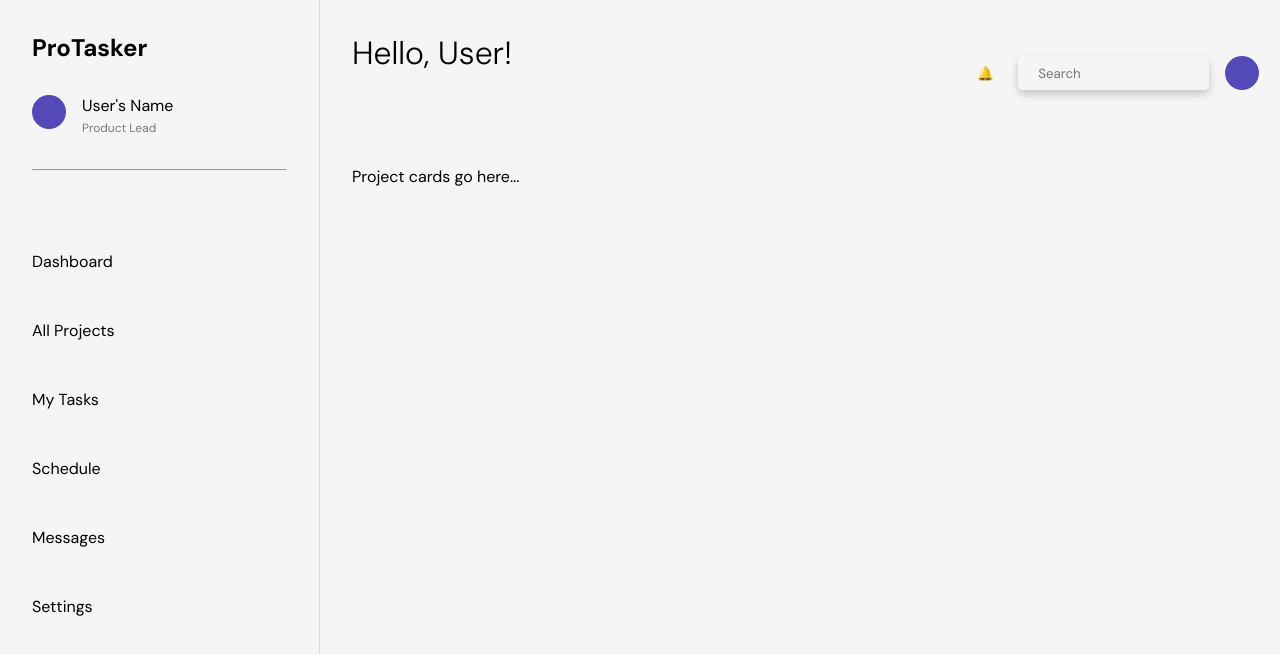
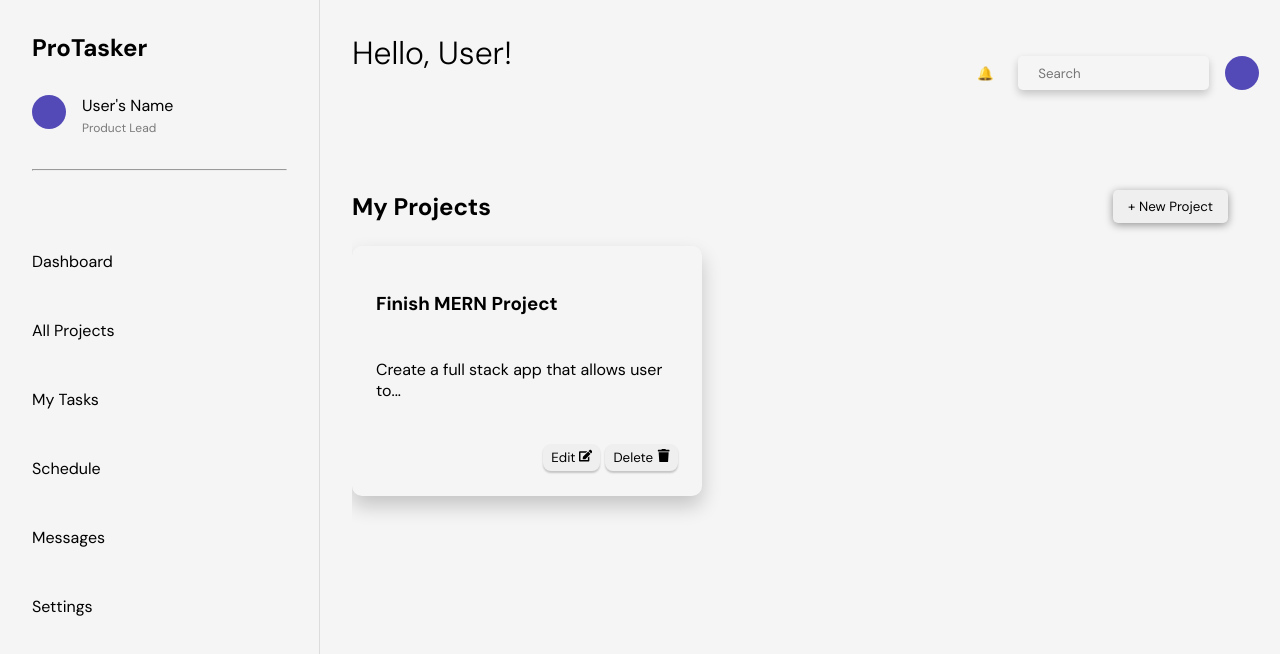
Before and after one commit to vbolden/pro-tasker-app, a React app in the folder frontend/: page /dashboard/projects in a window 1280 px wide. Shown: the top 654 px of the page. Built offline with nearby package versions, Linux system fonts and the light colour scheme; the HTML template or start-up script is replaced by a standard one; a web font is replaced by a local one.

Commit message:
imported Project card and added basic UI structure

```diff
--- a/frontend/src/pages/Projects.jsx
+++ b/frontend/src/pages/Projects.jsx
@@ -1,9 +1,17 @@
-function Projects () {
+import ProjectCard from "../components/ProjectCard";
+
+function Projects() {
     return (
-        <div className="project-grid">
-            <p>Project cards go here...</p>
+        <div>
+            <div className="projects-top">
+                <h2>My Projects</h2>
+                <button id="new-project">+ New Project</button>
+            </div>
+            <div className="project-grid">
+                <ProjectCard />
+            </div>
         </div>
-    )
+    );
 }
 
 export default Projects;
```
